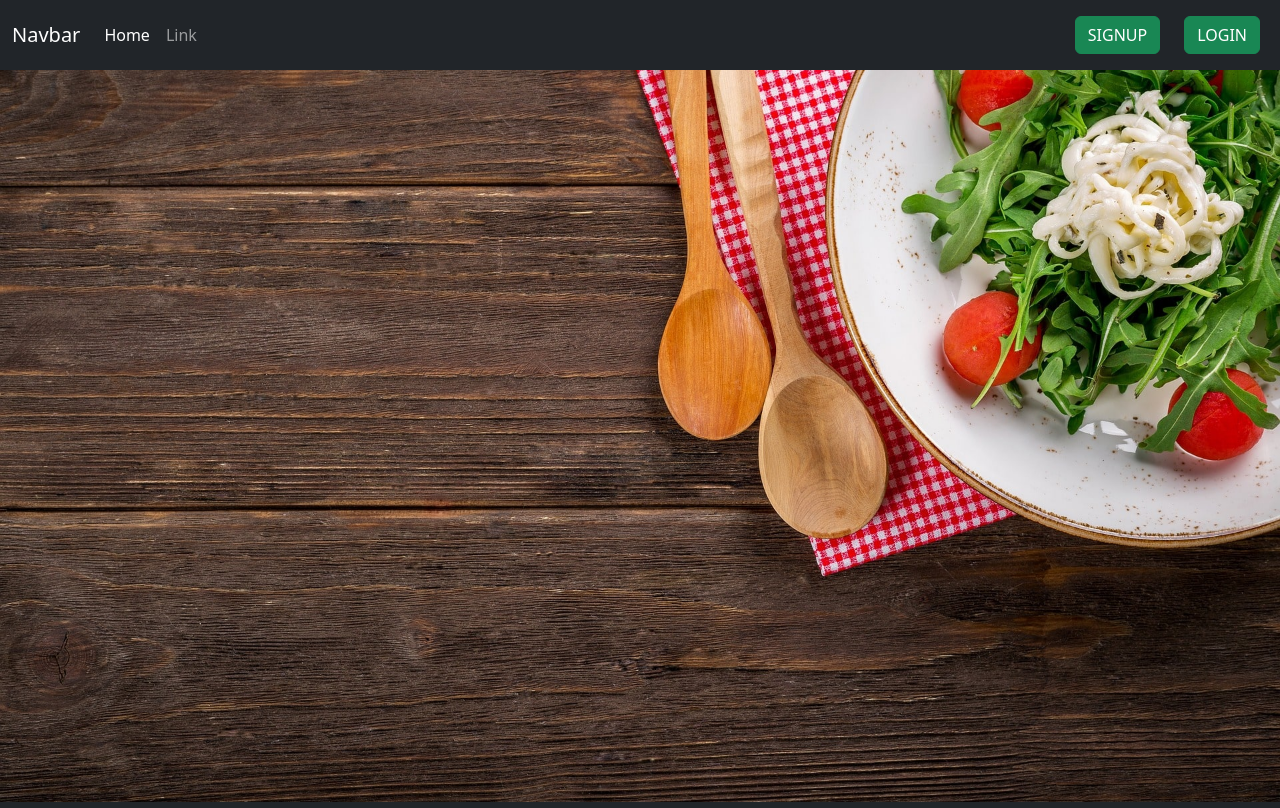
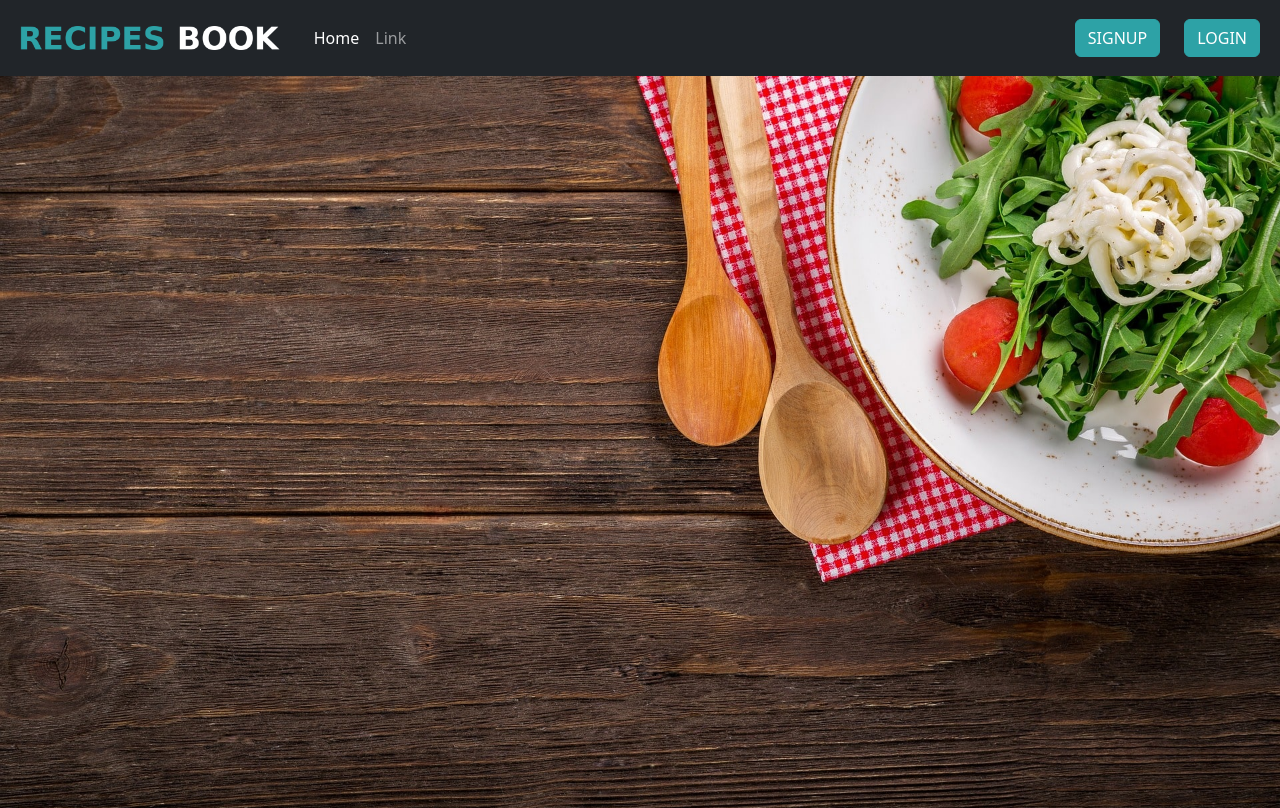
Before and after one commit to cafalchio/recipes-book, a Django app: page / in a window 1280 px wide. Run offline with Django 3.2, Linux system fonts and the light colour scheme; some libraries are stand-ins or nearby versions.

Commit message:
added logo to navbar

```diff
--- a/static/css/style.css
+++ b/static/css/style.css
@@ -2,7 +2,25 @@
     margin: 0;
     padding: 0;
     box-sizing: border-box;
+    --bs-green: #2da2a6;
 }
+
+.btn-success {
+    --bs-btn-color: #fff;
+    --bs-btn-bg: #2da2a6;
+    --bs-btn-border-color: #2da2a6;
+    --bs-btn-hover-color: #fff;
+    --bs-btn-hover-bg: #2da2a6;
+    --bs-btn-hover-border-color: #248083;
+    --bs-btn-focus-shadow-rgb: 60,153,110;
+    --bs-btn-active-color: #fff;
+    --bs-btn-active-bg: #248083;
+    --bs-btn-active-border-color: #248083;
+    --bs-btn-active-shadow: inset 0 3px 5px rgba(0, 0, 0, 0.125);
+    --bs-btn-disabled-color: #fff;
+    --bs-btn-disabled-bg: #2da2a6;
+    --bs-btn-disabled-border-color: #2da2a6;
+  }
 
 .web-page {
     background-image: url("../img/background.jpg");
@@ -14,3 +32,7 @@
     position: relative;
     z-index: -1;
    }
+
+.web-page-logo {
+    height: 50px;
+}
--- a/templates/navbar.html
+++ b/templates/navbar.html
@@ -1,6 +1,9 @@
+{% load static %}
 <nav class="navbar navbar-expand-lg navbar-dark bg-dark sticky-top">
   <div class="container-fluid">
-    <a class="navbar-brand" href="#">Navbar</a>
+    <a class="navbar-brand" href="#">
+      <img class="web-page-logo" src="static/img/logo_text_white.png" alt="logo">
+    </a>
     <button
       class="navbar-toggler"
       type="button"
```
Also changed, not shown: static/img/logo_black.png (added), static/img/logo_text.png (added), static/img/logo_text_white.png (added).
